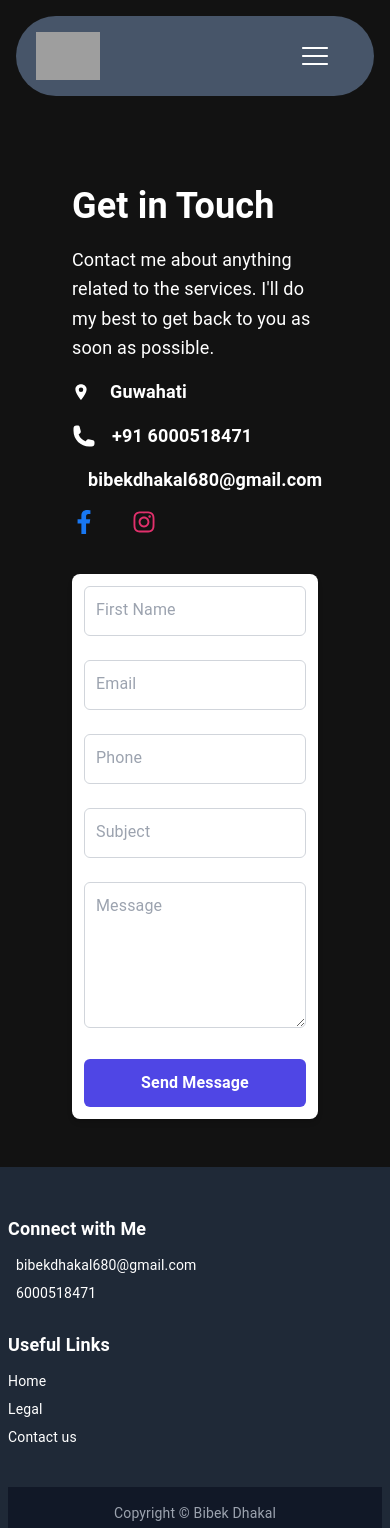
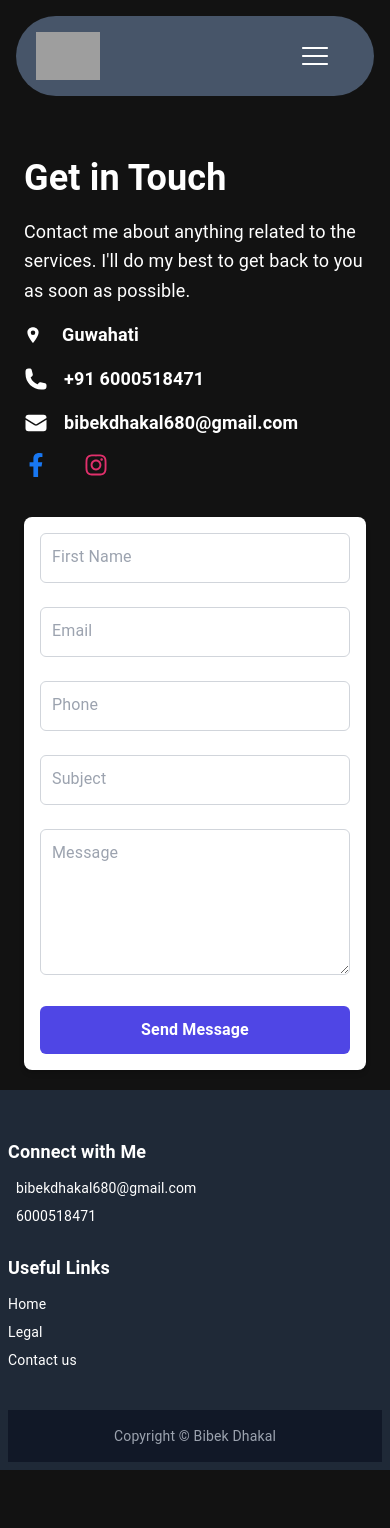
Before and after one commit to not46/portfolio, a React (Vite) app: page /contact in a window 390 px wide. Shown: the top 1528 px of the page. After the commit the page ends 1470 px from the top, so only its background shows below. Built offline with nearby package versions, Linux system fonts and the light colour scheme; grey boxes are pictures that could not be loaded.

Commit message:
Update ContactForm.jsx

```diff
--- a/src/components/ContactForm.jsx
+++ b/src/components/ContactForm.jsx
@@ -7,8 +7,8 @@ import { FaInstagram } from "react-icons/fa";
 import { FaFacebookF } from "react-icons/fa";
 const ContactForm = () => {
   return (
-    <section className="container mx-auto px-6 lg:px-10">
-      <div className="flex flex-col lg:flex-row gap-10 items-start  p-12 rounded-lg ">
+    <section className="container mx-auto px-1 lg:px-10">
+      <div className="flex flex-col lg:flex-row gap-10 items-start  p-5 rounded-lg ">
         <div className="w-full lg:w-1/2 space-y-4">
           <h2 className="text-4xl font-semibold leading-tight ">Get in Touch</h2>
           <p className="text-lg leading-relaxed">
@@ -51,7 +51,7 @@ const ContactForm = () => {
 
         </div>
 
-        <div className="w-full lg:w-1/2 bg-white p-3 rounded-lg shadow-md">
+        <div className="w-full lg:w-1/2 bg-white p-4 rounded-lg shadow-md">
           <form className="space-y-6">
             <div className="relative">
               <input
```
